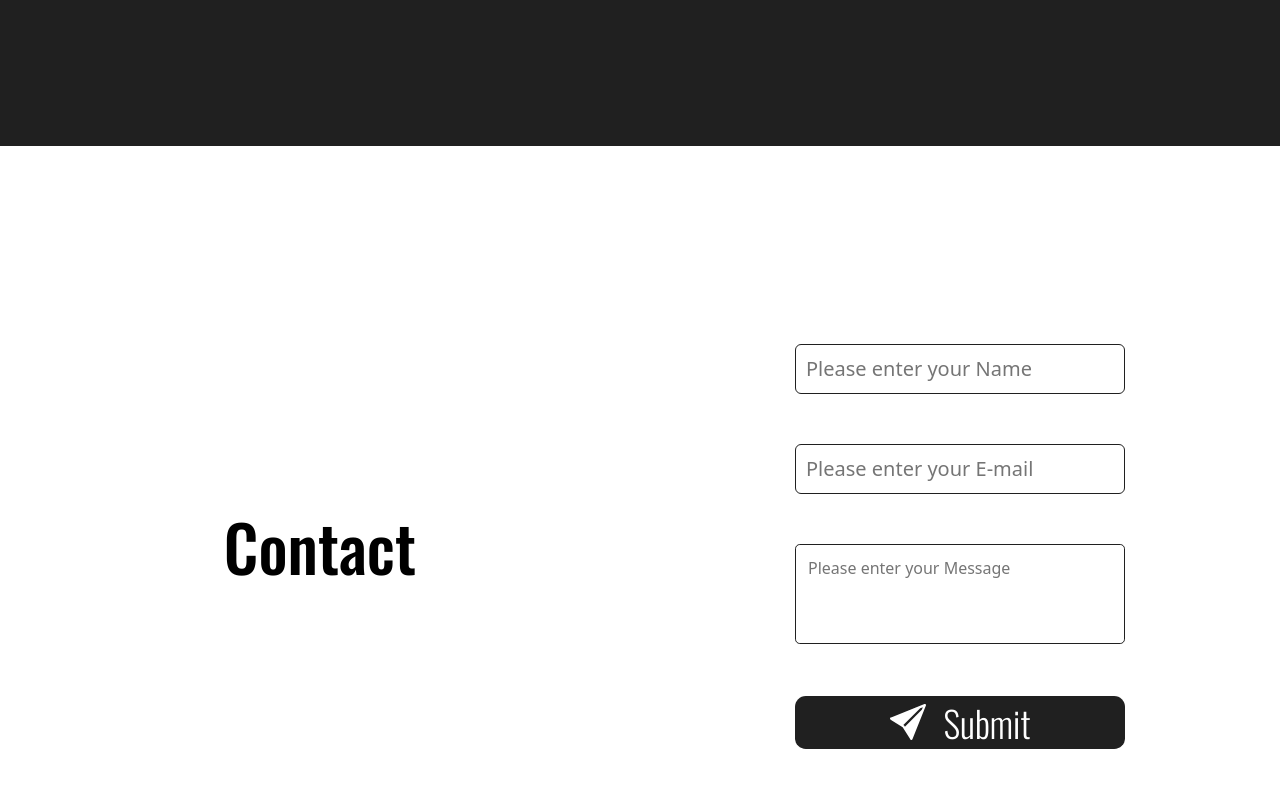
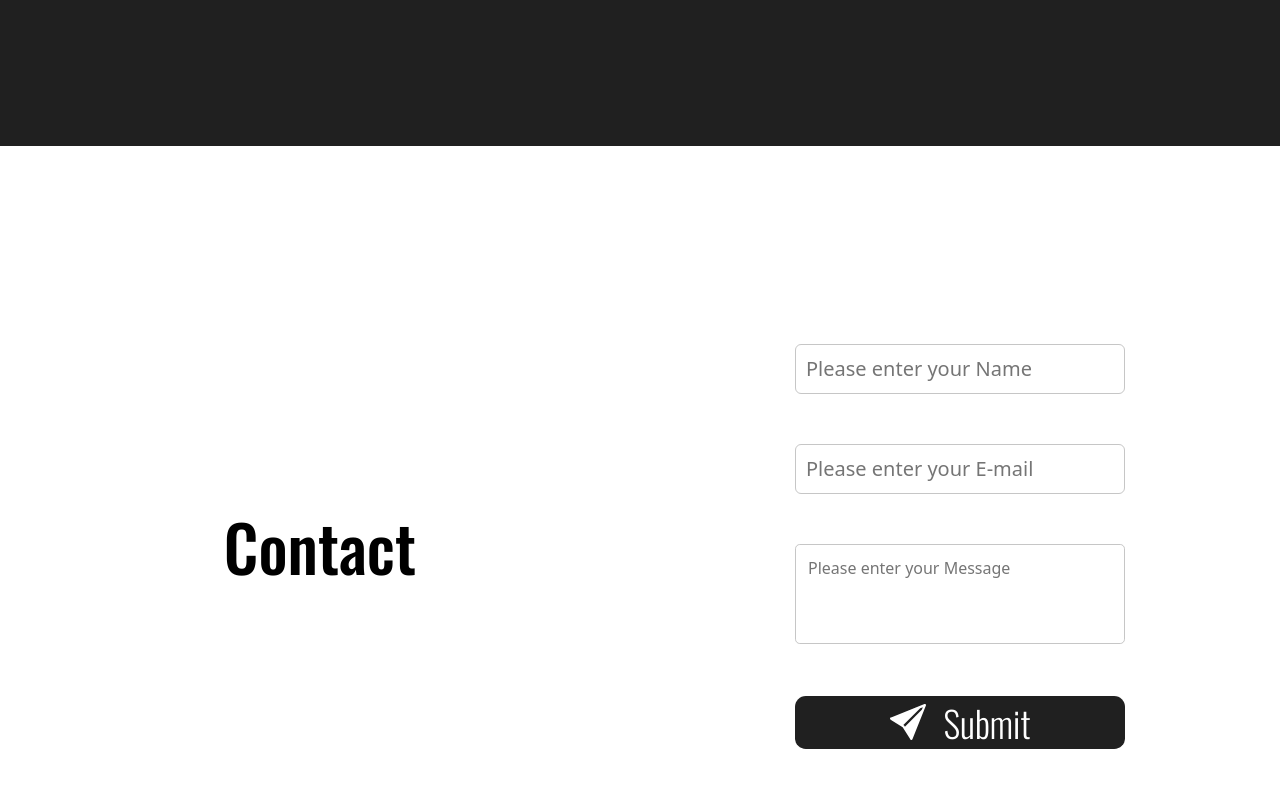
Before and after one commit to JaeilJO/JaeilStudio, a Next.js app: page / in a window 1280 px wide. Shown: the part 3121-3909 px from the top of the page. Built offline with nearby package versions, Linux system fonts and the light colour scheme.

Commit message:
Change workplace

```diff
--- a/src/components/ContactForm/ContactInput/index.styled.ts
+++ b/src/components/ContactForm/ContactInput/index.styled.ts
@@ -14,7 +14,7 @@ const S = {
     font-size: ${({ theme }) => theme.font_size.large.body_01};
     font-weight: ${({ theme }) => theme.font_weight.light};
     padding: 10px;
-    border: 1px solid ${({ theme }) => theme.color.primary_700};
+    border: 1px solid ${({ theme }) => theme.color.gray_700};
     border-radius: 0.3em;
     font-family: system-ui, -apple-system, BlinkMacSystemFont, "Segoe UI",
       Roboto, Oxygen, Ubuntu, Cantarell, "Open Sans", "Helvetica Neue",
@@ -29,7 +29,7 @@ const S = {
     padding: 12px;
     font-size: ${({ theme }) => theme.font_size.large.body_02};
     font-weight: ${({ theme }) => theme.font_weight.light};
-    border: 1px solid ${({ theme }) => theme.color.primary_700};
+    border: 1px solid ${({ theme }) => theme.color.gray_700};
     resize: none;
     font-family: system-ui, -apple-system, BlinkMacSystemFont, "Segoe UI",
       Roboto, Oxygen, Ubuntu, Cantarell, "Open Sans", "Helvetica Neue",
--- a/src/components/ContactForm/ContactInput/index.tsx
+++ b/src/components/ContactForm/ContactInput/index.tsx
@@ -1,4 +1,4 @@
-import { useCallback, useState } from "react";
+import { TextareaHTMLAttributes, useCallback, useRef, useState } from "react";
 import S from "./index.styled";
 
 interface ContactInputPorps {
@@ -9,11 +9,17 @@ interface ContactInputPorps {
 
 function ContactInput({ placeholder, title, type }: ContactInputPorps) {
   const [active, setActive] = useState(false);
+  const inputRef = useRef<HTMLInputElement>(null);
+  const textareaRef = useRef<HTMLTextAreaElement>(null); // textarea를 위한 ref 추가
+
   const onFocus = useCallback(() => {
     setActive(true);
   }, [active]);
+
   const onBlur = useCallback(() => {
-    setActive(false);
+    setActive(
+      inputRef.current?.value !== "" && textareaRef.current?.value !== ""
+    );
   }, [active]);
   return (
     <S.Container>
@@ -22,12 +28,14 @@ function ContactInput({ placeholder, title, type }: ContactInputPorps) {
           placeholder={active ? "" : placeholder}
           onFocus={onFocus}
           onBlur={onBlur}
+          ref={inputRef}
         />
       ) : (
         <S.TextArea
           placeholder={active ? "" : placeholder}
           onFocus={onFocus}
           onBlur={onBlur}
+          ref={textareaRef}
         />
       )}
 
```
